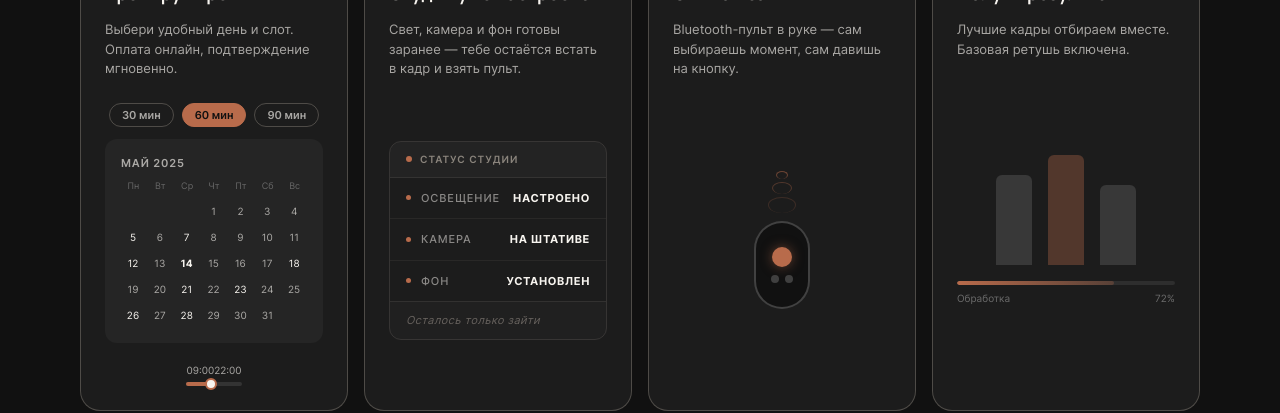
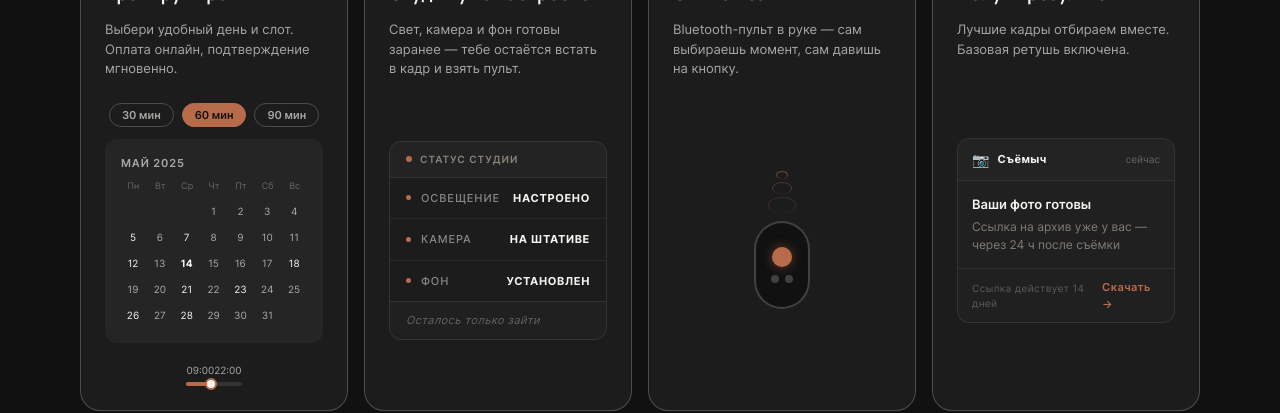
Before and after one commit to nusema491-cloud/syomych-site, a React (Vite) app: page / in a window 1280 px wide. Shown: the part 1180-1593 px from the top of the page. Built offline with nearby package versions, Linux system fonts and the light colour scheme.

Commit message:
update step 4 result notification

```diff
--- a/src/components/Steps.jsx
+++ b/src/components/Steps.jsx
@@ -142,21 +142,53 @@ function StepRemote() {
   );
 }
 
-/* ── Result silhouettes ── */
+/* ── Result notification ── */
 function StepResult() {
   return (
-    <div style={{ width: '100%' }}>
-      <div className="silhouettes" style={{ justifyContent: 'center' }}>
-        <div className="silhouette" />
-        <div className="silhouette" />
-        <div className="silhouette" />
+    <div style={{
+      width: '100%',
+      border: '1px solid rgba(207,196,184,0.15)',
+      borderRadius: '12px',
+      overflow: 'hidden',
+      fontFamily: "'Inter', sans-serif",
+    }}>
+      {/* Notification header */}
+      <div style={{
+        display: 'flex', alignItems: 'center', justifyContent: 'space-between',
+        padding: '10px 14px',
+        borderBottom: '1px solid rgba(207,196,184,0.1)',
+        background: 'rgba(255,255,255,0.03)',
+      }}>
+        <div style={{ display: 'flex', alignItems: 'center', gap: '8px' }}>
+          <span style={{ fontSize: '14px' }}>📷</span>
+          <span style={{ fontSize: '11px', fontWeight: 700, color: '#F7F4EF', letterSpacing: '0.04em' }}>Съёмыч</span>
+        </div>
+        <span style={{ fontSize: '10px', color: 'rgba(207,196,184,0.4)' }}>сейчас</span>
       </div>
-      <div className="result-progress">
-        <div className="result-progress__fill" />
+
+      {/* Notification body */}
+      <div style={{ padding: '14px', background: 'rgba(255,255,255,0.02)' }}>
+        <div style={{ fontSize: '13px', fontWeight: 600, color: '#F7F4EF', marginBottom: '4px' }}>
+          Ваши фото готовы
+        </div>
+        <div style={{ fontSize: '12px', color: 'rgba(207,196,184,0.55)', lineHeight: 1.5 }}>
+          Ссылка на архив уже у вас — через 24 ч после съёмки
+        </div>
       </div>
-      <div style={{ display: 'flex', justifyContent: 'space-between', marginTop: 6, fontSize: 10, color: 'rgba(255,255,255,0.35)' }}>
-        <span>Обработка</span>
-        <span>72%</span>
+
+      {/* CTA row */}
+      <div style={{
+        display: 'flex', alignItems: 'center', justifyContent: 'space-between',
+        padding: '10px 14px',
+        borderTop: '1px solid rgba(207,196,184,0.1)',
+        background: 'rgba(255,255,255,0.02)',
+      }}>
+        <span style={{ fontSize: '10px', color: 'rgba(207,196,184,0.35)', letterSpacing: '0.04em' }}>
+          Ссылка действует 14 дней
+        </span>
+        <span style={{ fontSize: '11px', fontWeight: 600, color: '#B86B4B', letterSpacing: '0.04em' }}>
+          Скачать →
+        </span>
       </div>
     </div>
   );
```
